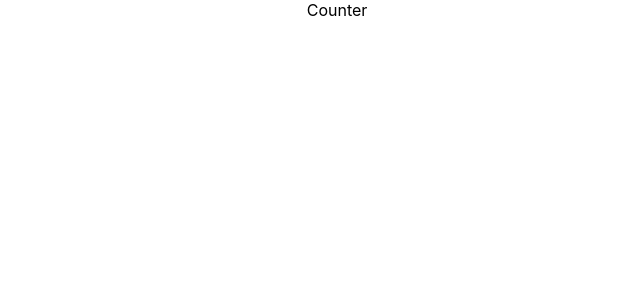
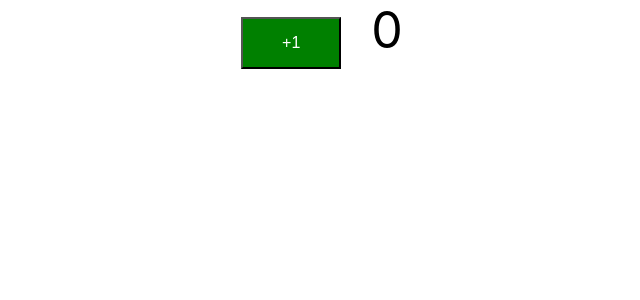
Before and after one commit to Visserr2/React-SpringBoot, a React (Create React App) app in the folder frontend/todo-app/: page / in a window 1280 px wide. Shown: the top 300 px of the page, without its empty margins (303-943 px from the left). Built offline with nearby package versions, Linux system fonts and the light colour scheme.

Commit message:
Added button and css file to counter component
Added button and css file to counter component

```diff
--- a/frontend/todo-app/src/App.js
+++ b/frontend/todo-app/src/App.js
@@ -17,6 +17,7 @@ import './App.css';
 /**
  * React uses JSX to create attributes. This is html-like syntax thats converted by Babel to Javascript code.
  * Every JSX-statement can only return one parent-element. This element can contain multiple child-elements. All tags must be closed in JSX.
+ * Alls the tags should be lower-case.
  * React should always be imported when using JSX.
  **/
 
--- /dev/null
+++ b/frontend/todo-app/src/components/counter/Counter.css
@@ -0,0 +1,12 @@
+button {
+    background-color: green;
+    font-size: 16px;
+    padding: 15px 30px;
+    color: white;
+    width: 100px;
+}
+
+.count {
+    font-size: 50px;
+    padding: 15px 30px;
+}
--- a/frontend/todo-app/src/components/counter/Counter.jsx
+++ b/frontend/todo-app/src/components/counter/Counter.jsx
@@ -1,9 +1,12 @@
 import React from 'react';
+
+import './Counter.css';
 
 function Counter() {
     return (
         <div className="counter">
-            Counter
+           <button>+1</button>
+           <span className="count">0</span>
         </div>
     )
 }
```
